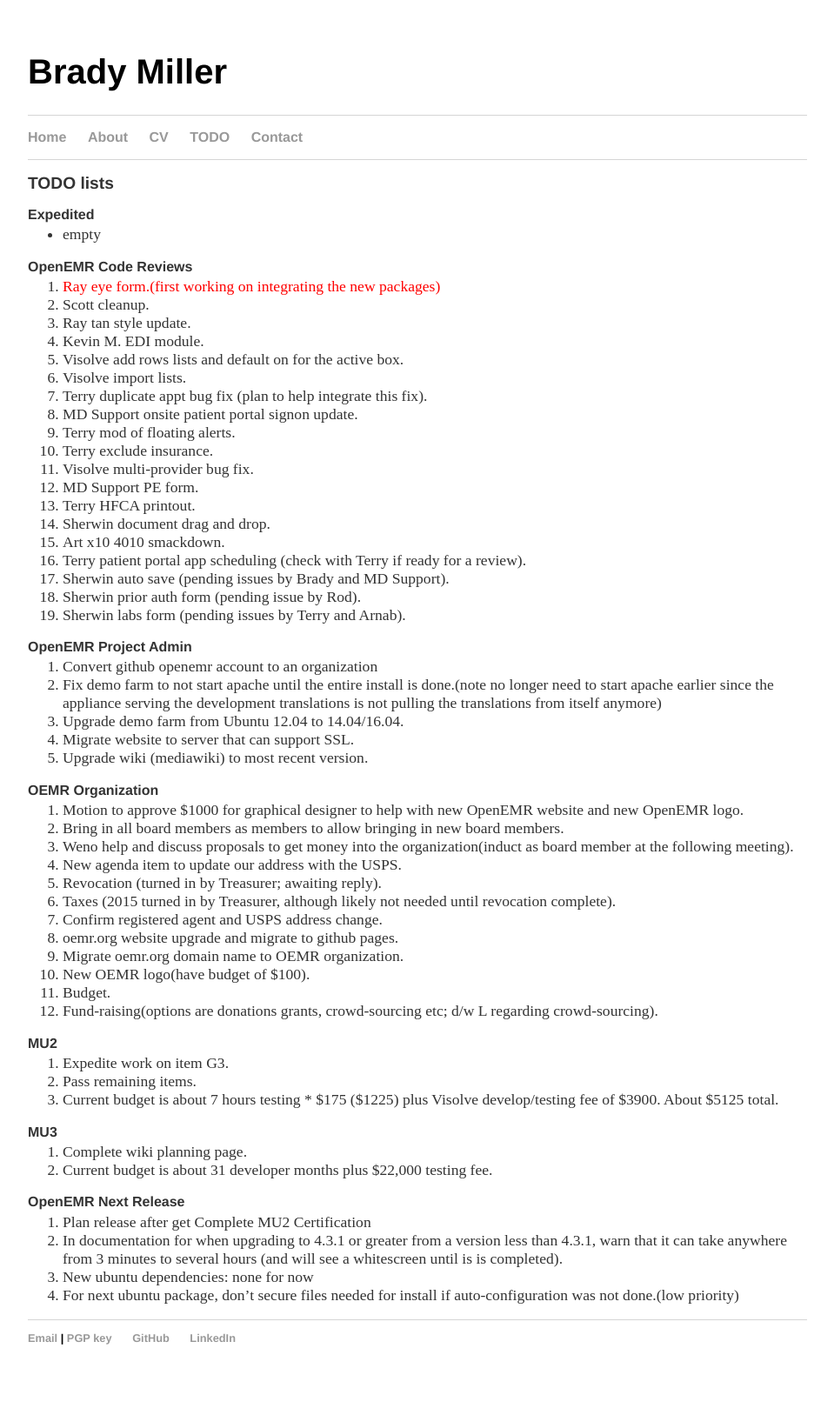
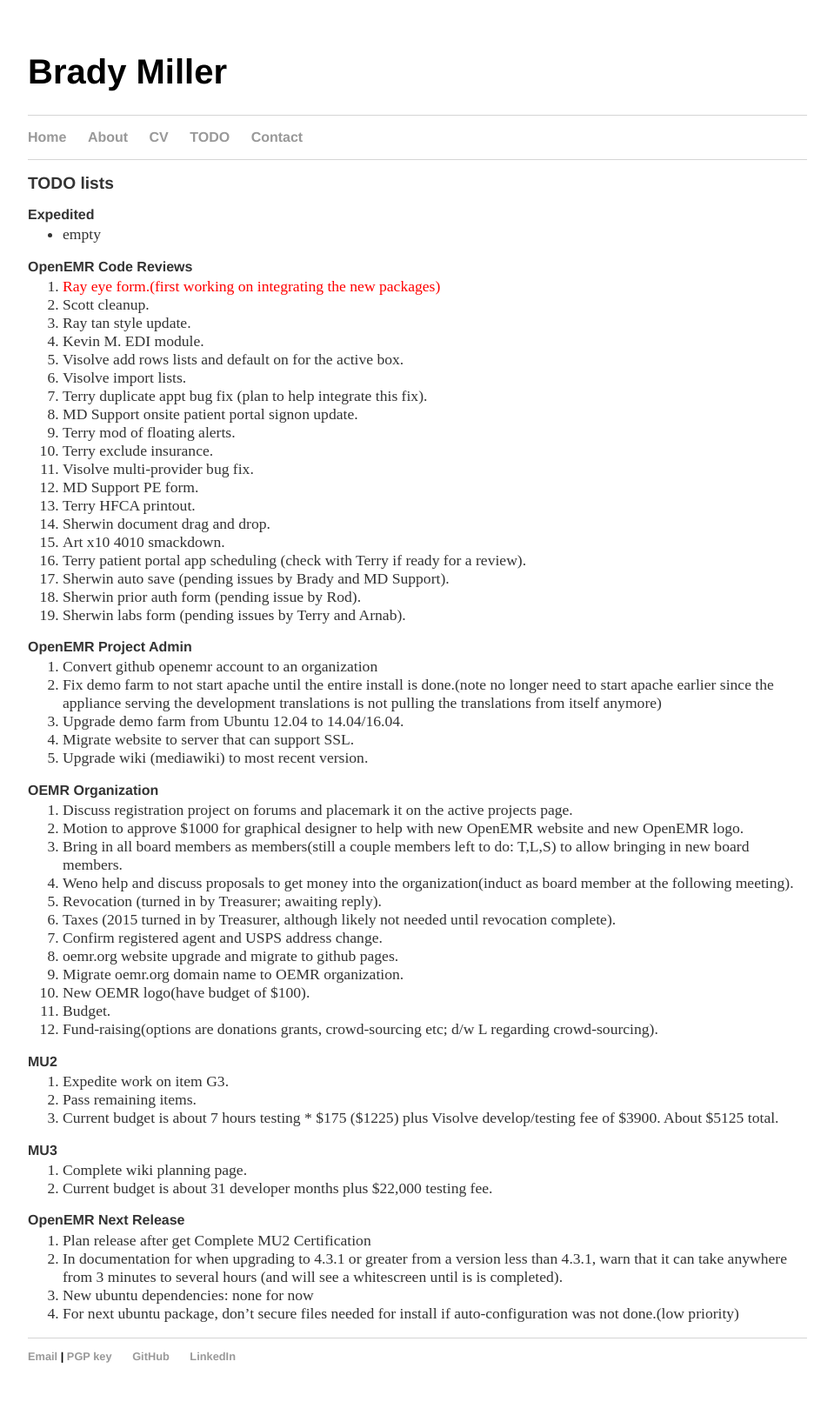
Before and after one commit to bradymiller/bradymiller.github.io, a Jekyll site: the page built from todo/index.md, in a window 1280 px wide. Shown: the whole page at 87% size, without its empty margins (160-1119 px from the left). Built offline with Jekyll 4.4.1, drawn with Linux system fonts in a browser that asks for light colours; before the commit the page ends 1606 px from its top, so only the background shows below that.

Commit message:
Update todo list

```diff
--- a/todo/index.md
+++ b/todo/index.md
@@ -35,10 +35,10 @@
 1. Upgrade wiki (mediawiki) to most recent version.
 
 ### OEMR Organization
+1. Discuss registration project on forums and placemark it on the active projects page.
 1. Motion to approve $1000 for graphical designer to help with new OpenEMR website and new OpenEMR logo.
-1. Bring in all board members as members to allow bringing in new board members.
+1. Bring in all board members as members(still a couple members left to do: T,L,S) to allow bringing in new board members.
 1. Weno help and discuss proposals to get money into the organization(induct as board member at the following meeting).
-1. New agenda item to update our address with the USPS.
 1. Revocation (turned in by Treasurer; awaiting reply).
 1. Taxes (2015 turned in by Treasurer, although likely not needed until revocation complete).
 1. Confirm registered agent and USPS address change.
```
